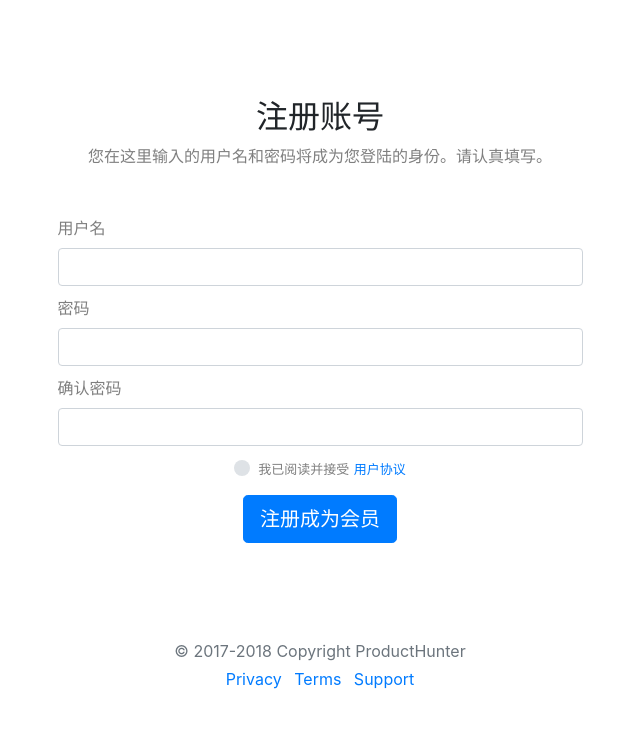
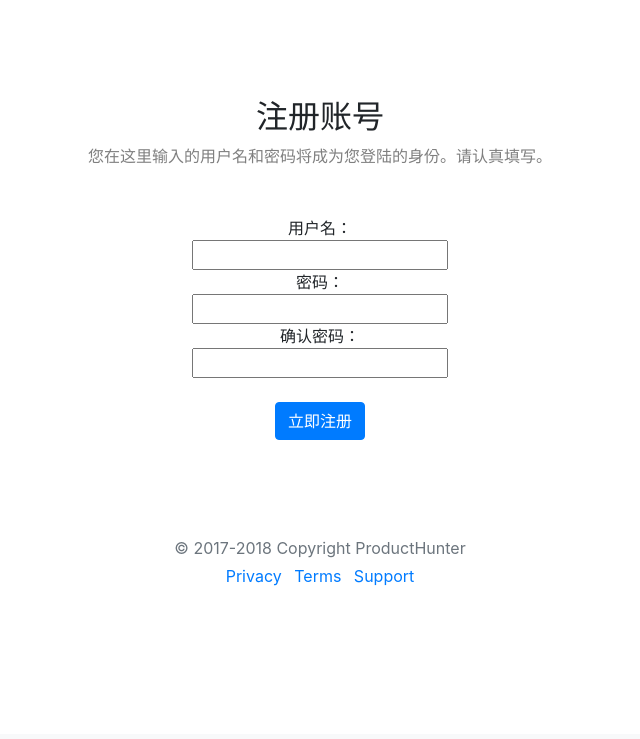
Before and after one commit to Leonchuly/product_hunt, a Django app: page /account/signup/ in a window 1280 px wide. Shown: the part 66-805 px from the top of the page, without its empty margins (320-960 px from the left). After the commit the page ends 652 px from the top, so only its background shows below. Run offline with Django 3.2, Linux system fonts and the light colour scheme; some libraries are stand-ins or nearby versions.

Commit message:
注册优化，还是有问题

```diff
--- a/account/templates/signup.html
+++ b/account/templates/signup.html
@@ -18,26 +18,35 @@
             <h2>注册账号</h2>
             <font size="3" class="text-black-50">您在这里输入的用户名和密码将成为您登陆的身份。请认真填写。</font>
         </div>
-        <form class="col-md-6 offset-md-3" method="POST" action="{% url 'signup' %}">
+
+        <form method='POST' action='{% url 'signup' %}' align='center'>
             {% csrf_token %}
-            <div class="row-fluid">
+            用户名：
+            <br>
+            <input type="text" name="用户名">
+            <br>
+            密码：
+            <br>
+            <input type="password" name="密码">
+            <br>
+            确认密码：
+            <br>
+            <input type="password" name="确认密码">
+            <br>
+            <br>
+            <input class="btn btn-primary" type="submit" value="立即注册">
+            <!--<div class="row-fluid">
                     <label for="username"><font size="3" class="text-black-50">用户名</font></label>
-                    <input type="text" class="form-control" name="用户名" placeholder="" value="" required>
+                    <input type="text" class="form-control" name="用户名" placeholder="" value="" >
                          {{ 用户名错误 }}
                 </div>
             <div style="float:top; margin-top:10px;">
                     <label for="password"><font size="3" class="text-black-50">密码</font></label>
-                    <input type="password" class="form-control" name="密码" placeholder="" value="" required>
-                    <div class="invalid-feedback">
-                        Valid first name is required.
-                    </div>
+                    <input type="password" class="form-control" name="密码" placeholder="" value="" >
             </div>
             <div style="float:top; margin-top:10px;">
                     <label for="password"><font size="3" class="text-black-50">确认密码</font></label>
-                    <input type="password" class="form-control" name="确认密码" placeholder="" value="" required>
-                    <div class="invalid-feedback">
-                        Valid first name is required.
-                    </div>
+                    <input type="password" class="form-control" name="确认密码" placeholder="" value="" >
             </div>
             <div style="float:top; margin-top:10px;" align="center">
                 <div class="custom-control custom-radio">
@@ -50,7 +59,7 @@
                 <div style="margin:auto">
                         <button class="btn btn-primary btn-lg" type="submit" value="立即注册">注册成为会员</button>
                     </div>
-            </div>
+            </div>-->
         </form>
 
     </div>
--- a/account/views.py
+++ b/account/views.py
@@ -12,9 +12,9 @@ def signup(request):
         try:
             User.objecrs.get(username=user_name)
             return render(request, 'signup.html', {'用户名错误':'该用户名已存在'})
-        except User.DoesNotExits:
+        except User.USERNAME_FIELD:
             if password1 == password2:
                 User.objects.create(username=user_name, password=password1)
                 return redirect('main')
             else:
-                pass
+                return render(request, 'signup.html', {'密码错误':'两次输入的密码不一致'})
```
